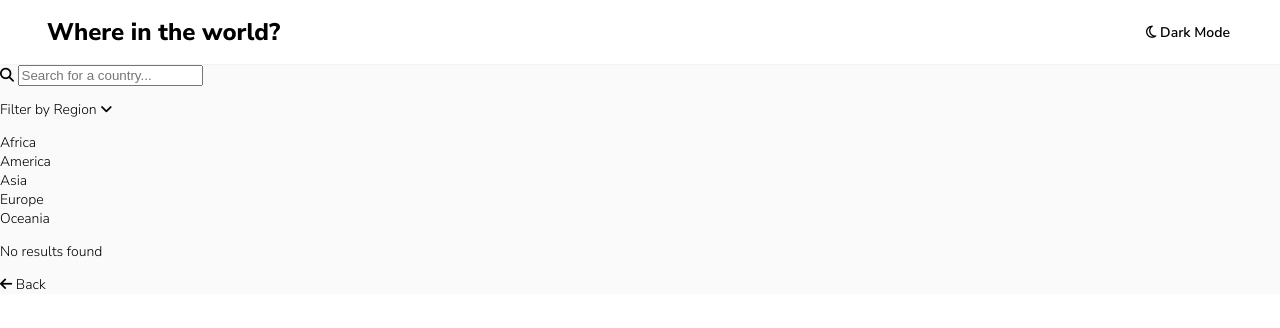
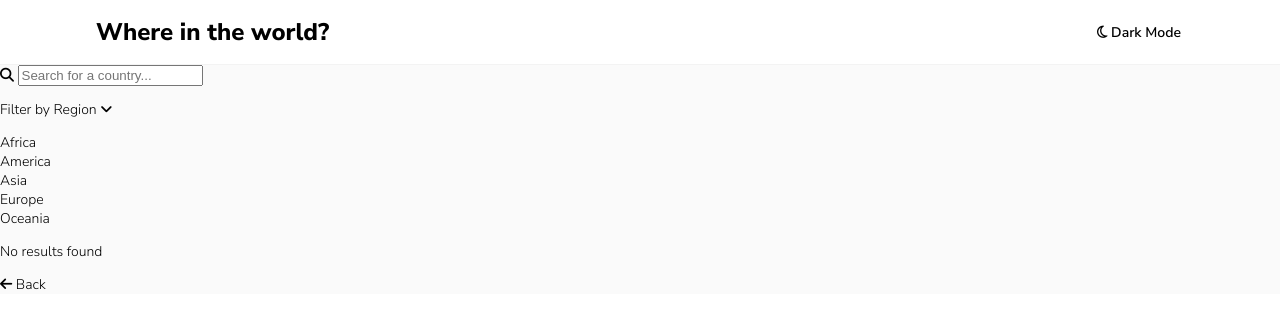
Before and after one commit to iasjem/rest-countries-api-with-color-theme-switcher-master, a plain HTML site: page index.html in a window 1280 px wide. Drawn offline with nearby package versions, Linux system fonts and the light colour scheme; no server answers.

Commit message:
Adjust body-wrapper and Dark Mode button styling - index.css

```diff
--- a/src/index.css
+++ b/src/index.css
@@ -34,7 +34,7 @@ body {
 }
 
 .body-wrapper {
-    width: 95%;
+    width: 85%;
     overflow: auto;
     margin: 0 auto;
 }
@@ -49,11 +49,7 @@ body {
 
 .grid-container {
     display: grid;
-    grid-template-columns: 1fr 120px;
-}
-
-.top-navbar .app-title {
-    margin-left: 15px;
+    grid-template-columns: 1fr 90px;
 }
 
 .top-navbar .app-title h1 {
```
